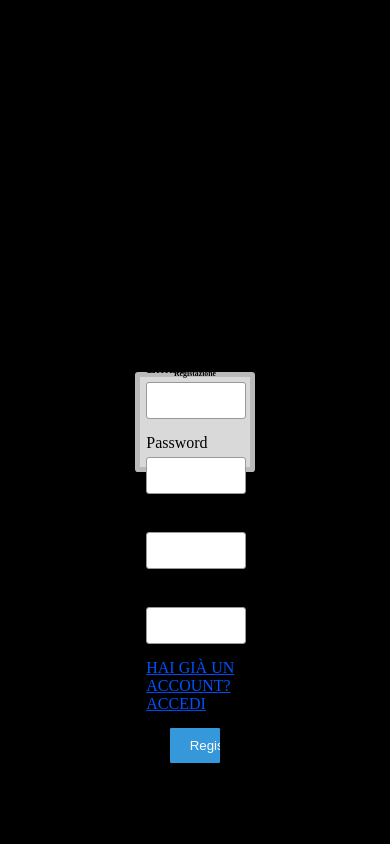
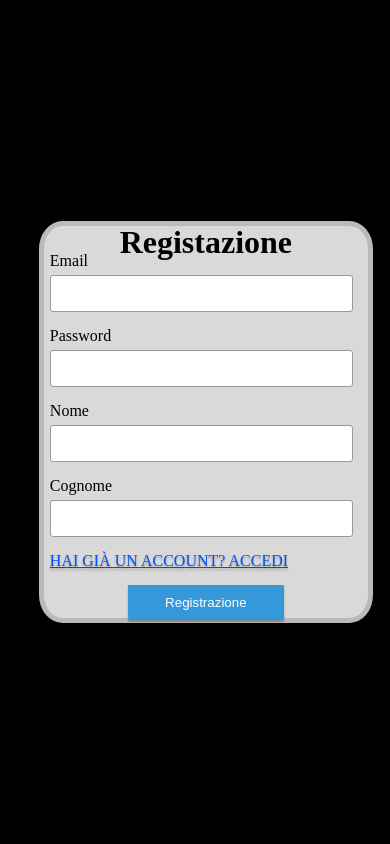
Before and after one commit to LeonardoBenatti/gestione_treni, a PHP site: page /login_utente/registrazione.php in a window 390 px wide. Run offline with PHP 8.4, Linux system fonts and the light colour scheme.

Commit message:
css per telefono

```diff
--- a/app_utente/stylesheets/login.css
+++ b/app_utente/stylesheets/login.css
@@ -2,9 +2,11 @@ body {
     display: flex;
     justify-content: center;
     align-items: center;
-    min-height: 100vh;
     margin: 0;
     background-color: #000000;
+    height: 100vh;
+    width: 100vw;
+
 }
 
 .blur-overlay {
@@ -40,7 +42,7 @@ body {
 .login-box h2 {
     margin: -3.5vw 0 -5vw;
     color: #000000;
-    font-size: 2vw;
+    font-size: 300%;
 }
 
 .input-box {
@@ -77,7 +79,7 @@ label {
 }
 
 .input-box input{
-    width: 80%;
+    width: 95%;
     padding: 10px;
     border: 1px solid #999999;
     border-radius: 3px;
@@ -105,3 +107,32 @@ label {
     background-color: #1e87d8;
     box-shadow: 0px 3px 10px rgba(0, 0, 0, 0.356);
 }
+
+@media only screen and (max-width: 768px) {
+
+    .container {
+        text-align: center;
+        width: 80%;
+
+    }
+
+    .login-box {
+        width: 100%;
+        height: 45vh;
+        border-radius: 7%;
+    }
+
+    .login-box h2 {
+        margin: -1vh 0 -1vh;
+        font-size: 200%;
+        align-items: center;
+        text-align: center;
+    }
+    .input-box input {
+        width: 90%;
+    }
+
+    #login-button {
+        width: 40vw;
+    }
+  }
```
Also changed, not shown: app_utente/stylesheets/ricerca.css (+56 -5 lines), app_utente/zona_utente/ricerca.php (+6 -2 lines).
